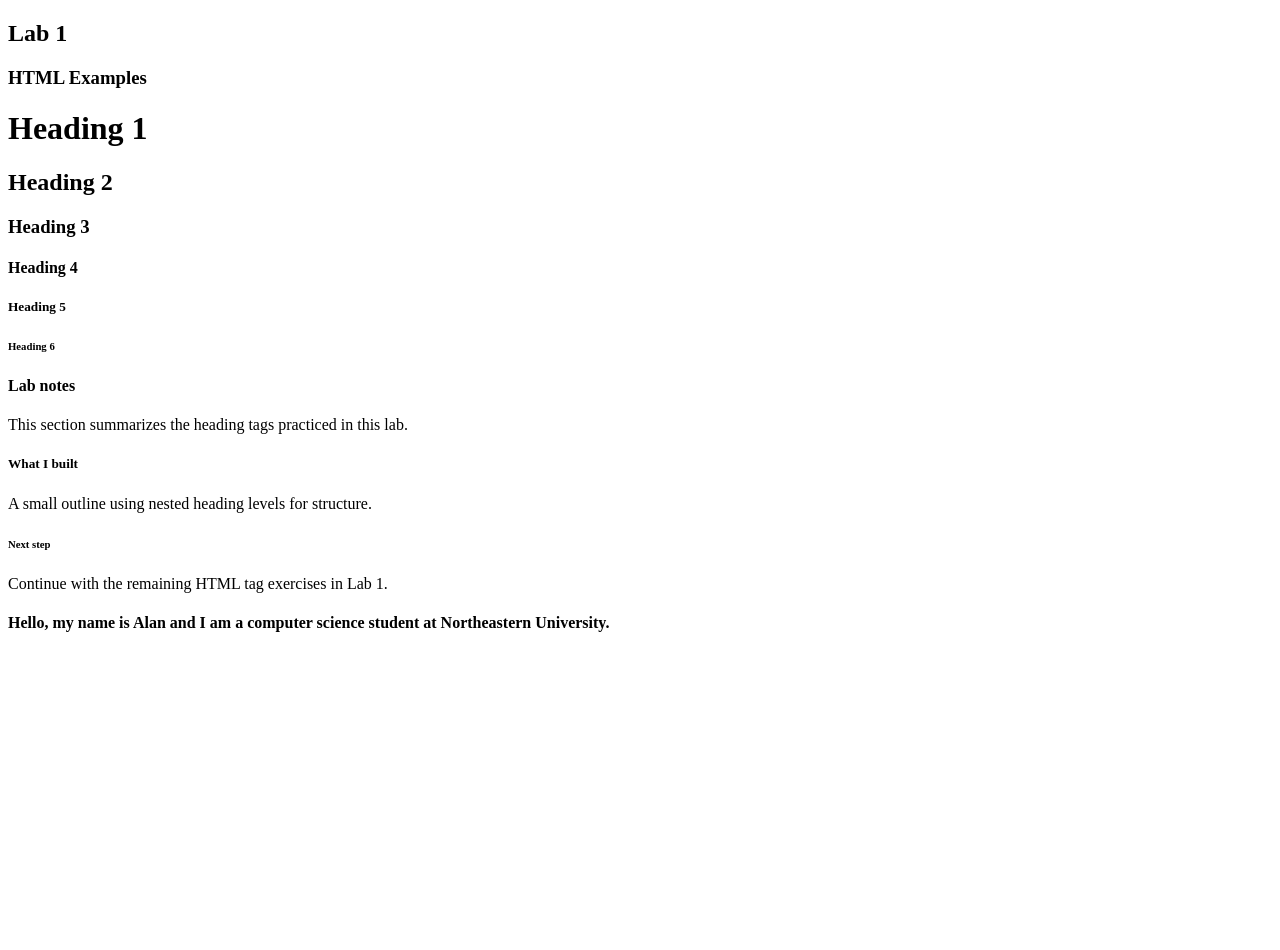
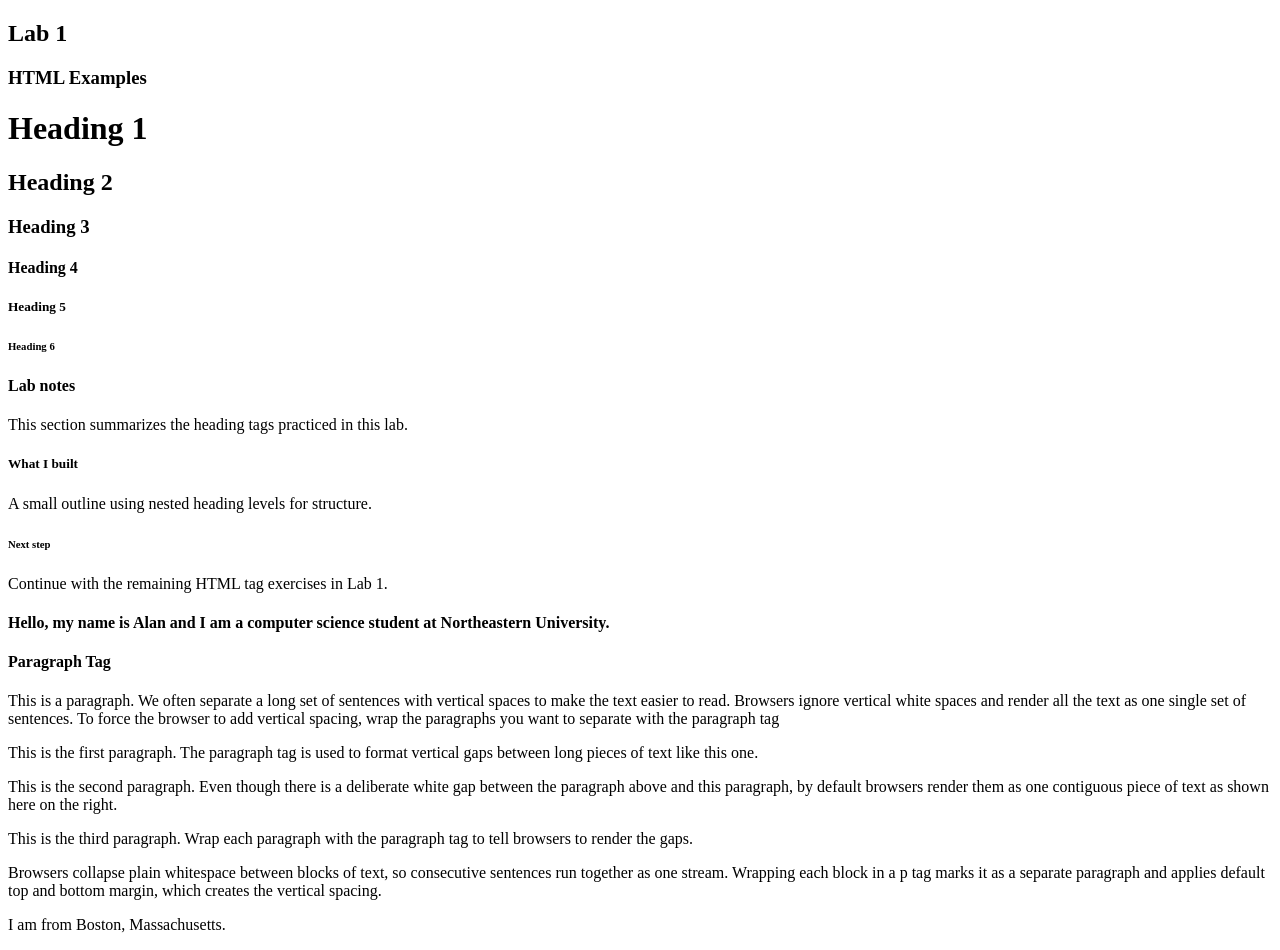
Before and after one commit to alaneng-neu/webdev-client, a Next.js app: page /labs/lab1 in a window 1280 px wide. Shown: the top 950 px of the page. Before the commit the page ends 800 px from the top, so only its background shows below. Built offline with nearby package versions, Linux system fonts and the light colour scheme.

Commit message:
Lab 1.3.2

```diff
--- /dev/null
+++ b/src/app/labs/lab1/ParagraphTag.tsx
@@ -0,0 +1,37 @@
+export default function ParagraphTag() {
+  return (
+    <div id="wd-p-tag">
+      <h4>Paragraph Tag</h4>
+      <p id="wd-p-1">
+        This is a paragraph. We often separate a long set of sentences with
+        vertical spaces to make the text easier to read. Browsers ignore
+        vertical white spaces and render all the text as one single set of
+        sentences. To force the browser to add vertical spacing, wrap the
+        paragraphs you want to separate with the paragraph tag
+      </p>
+      <p id="wd-p-2">
+        This is the first paragraph. The paragraph tag is used to format
+        vertical gaps between long pieces of text like this one.
+      </p>
+      <p id="wd-p-3">
+        This is the second paragraph. Even though there is a deliberate white
+        gap between the paragraph above and this paragraph, by default browsers
+        render them as one contiguous piece of text as shown here on the right.
+      </p>
+      <p id="wd-p-4">
+        This is the third paragraph. Wrap each paragraph with the paragraph tag
+        to tell browsers to render the gaps.
+      </p>
+      <p id="wd-ai-p">
+        Browsers collapse plain whitespace between blocks of text, so consecutive
+        sentences run together as one stream. Wrapping each block in a p tag
+        marks it as a separate paragraph and applies default top and bottom
+        margin, which creates the vertical spacing.
+      </p>
+      <p id="wd-p-your-1">I am from Boston, Massachusetts.</p>
+      <p id="wd-p-your-2">
+        I hope to reinforce my web development skills in this class.
+      </p>
+    </div>
+  );
+}
--- a/src/app/labs/lab1/page.tsx
+++ b/src/app/labs/lab1/page.tsx
@@ -1,4 +1,5 @@
 import HeadingTags from "./HeadingTags";
+import ParagraphTag from "./ParagraphTag";
 
 export default function Lab1() {
   return (
@@ -6,6 +7,7 @@ export default function Lab1() {
       <h2>Lab 1</h2>
       <h3>HTML Examples</h3>
       <HeadingTags />
+      <ParagraphTag />
       {/* do the next exercise here */}
     </div>
   );
```
